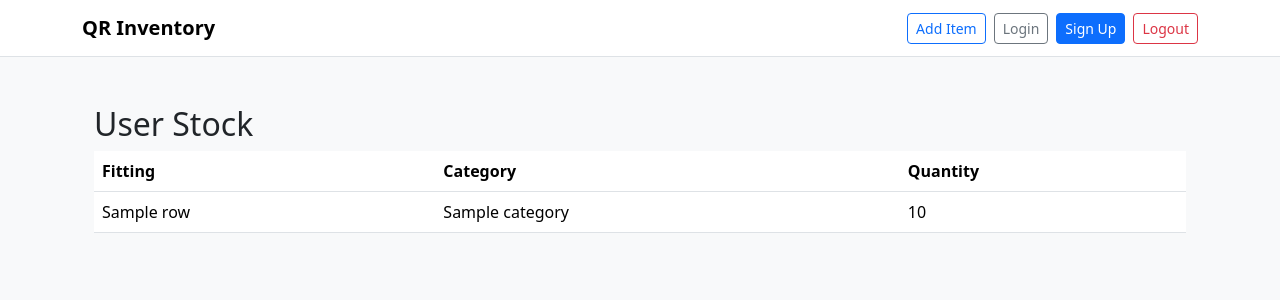
After one commit to nicksuriano0-sketch/inventory-qr, a Flask app: template templates/view_user_stock.html in a window 1280 px wide. The commit adds this page. Shown: the top 300 px of the page. Run offline with Flask 3, Linux system fonts and the light colour scheme; the template is opened without the code that fills it: most values are stand-ins (such as "Sample title", 1, 10 or a date in 2020).

Commit message:
Add admin dashboard with user stock views and per-user stock updates

```diff
--- a/app.py
+++ b/app.py
@@ -209,3 +209,30 @@ def admin_user_stock(user_id):
 if __name__ == "__main__":
     port = int(os.environ.get("PORT", 5000))
     app.run(host="0.0.0.0", port=port)
+
+@app.route("/admin")
+def admin_dashboard():
+    user = supabase.auth.get_user()
+    if not user or user.user.email != "youradminemail@example.com":  # your admin email
+        flash("Unauthorized access")
+        return redirect(url_for("index"))
+
+    users = supabase.table("users").select("id, email, is_admin").execute().data
+    return render_template("admin_dashboard.html", users=users)
+
+
+@app.route("/admin/user/<user_id>")
+def view_user_stock(user_id):
+    user = supabase.auth.get_user()
+    if not user or user.user.email != "youradminemail@example.com":
+        flash("Unauthorized access")
+        return redirect(url_for("index"))
+
+    # Join user_stock with fittings to show item names and quantities
+    response = supabase.rpc(
+        "get_user_stock_details",
+        {"uid": user_id}
+    ).execute()
+
+    stock = response.data if response.data else []
+    return render_template("view_user_stock.html", stock=stock)
--- /dev/null
+++ b/templates/view_user_stock.html
@@ -0,0 +1,24 @@
+{% extends "base.html" %}
+{% block content %}
+<div class="container mt-4">
+  <h2>User Stock</h2>
+  {% if stock %}
+  <table class="table table-hover">
+    <thead>
+      <tr><th>Fitting</th><th>Category</th><th>Quantity</th></tr>
+    </thead>
+    <tbody>
+      {% for s in stock %}
+      <tr>
+        <td>{{ s.fitting_name }}</td>
+        <td>{{ s.category }}</td>
+        <td>{{ s.quantity }}</td>
+      </tr>
+      {% endfor %}
+    </tbody>
+  </table>
+  {% else %}
+  <p>No stock data available for this user.</p>
+  {% endif %}
+</div>
+{% endblock %}
```
Also changed, not shown: templates/admin_dashboard.html (+19 -8 lines).
